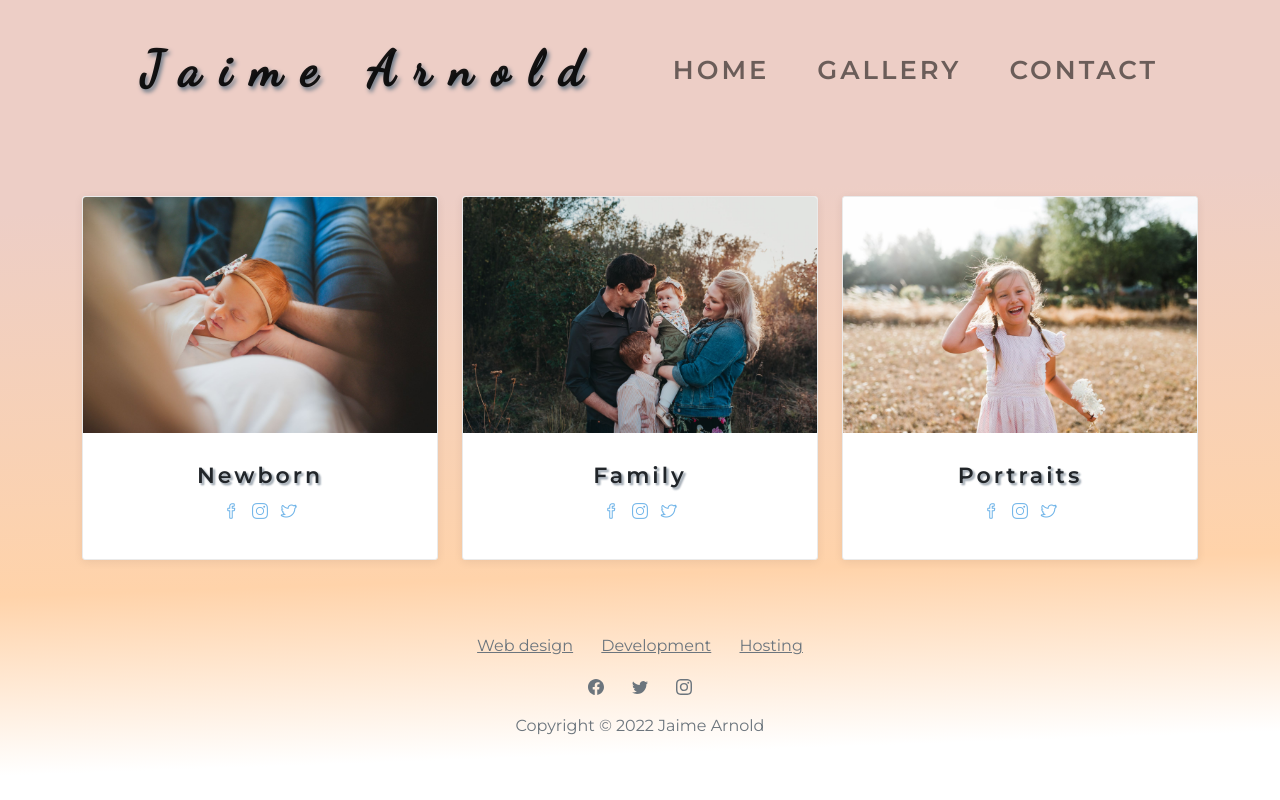
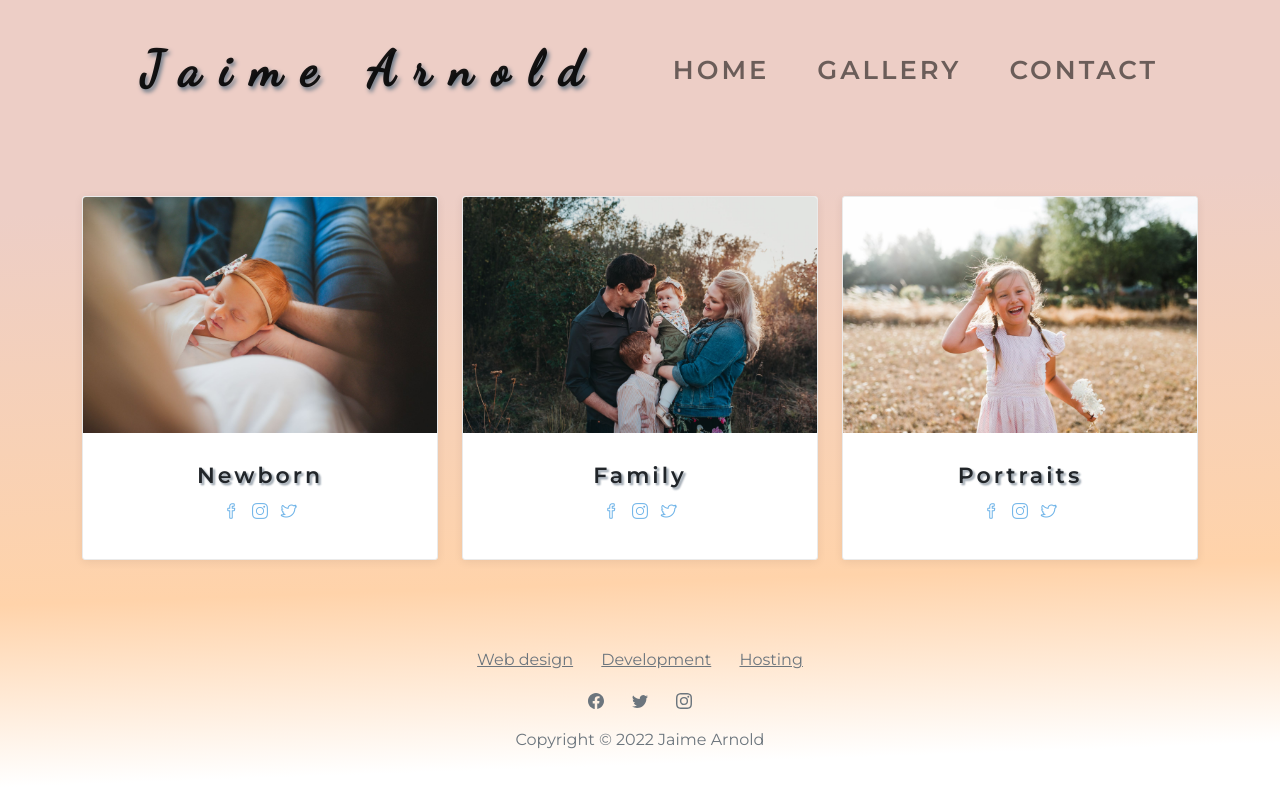
Before and after one commit to jaimearnold/portfolio, a plain HTML site: page index.html in a window 1280 px wide. Drawn offline with Linux system fonts and the light colour scheme; some packages are replaced by stand-ins of ours; a script that the page names is missing.

Commit message:
Update index.html

```diff
--- a/index.html
+++ b/index.html
@@ -160,7 +160,7 @@
         </div>
         </div>
         </div>
-        <footer class="text-center" style="margin-top: 10px; padding-top: 10px">
+        <footer class="text-center" style="margin-top: 24px; padding-top: 10px">
             <div style="margin-top: 5px"></div>
             <div class="container text-muted py-4 py-lg-5" style="margin-top: 24px">
                 <ul class="list-inline">
```
